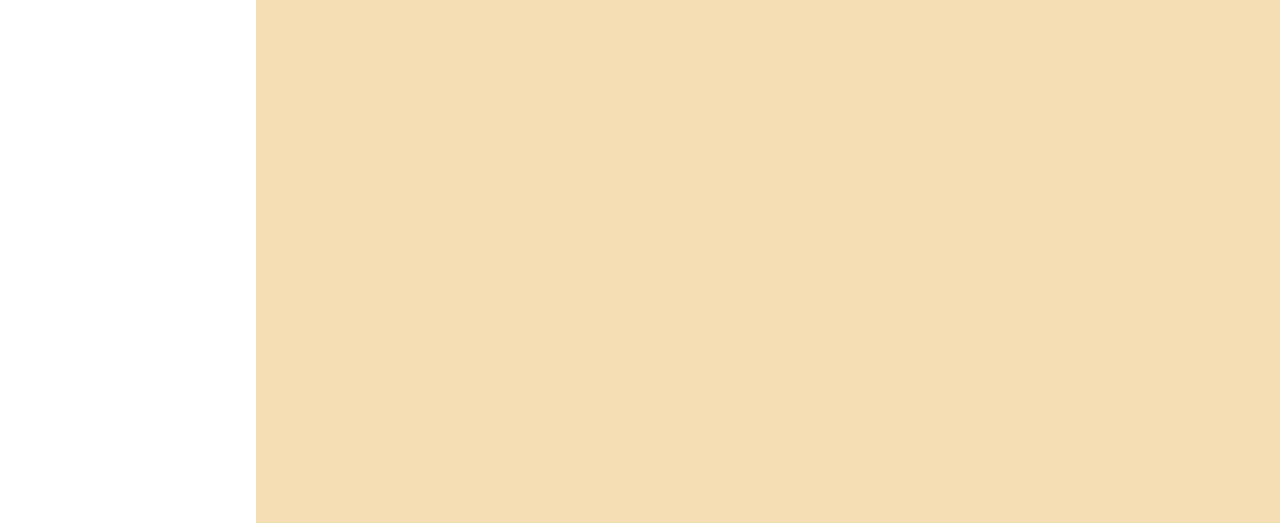
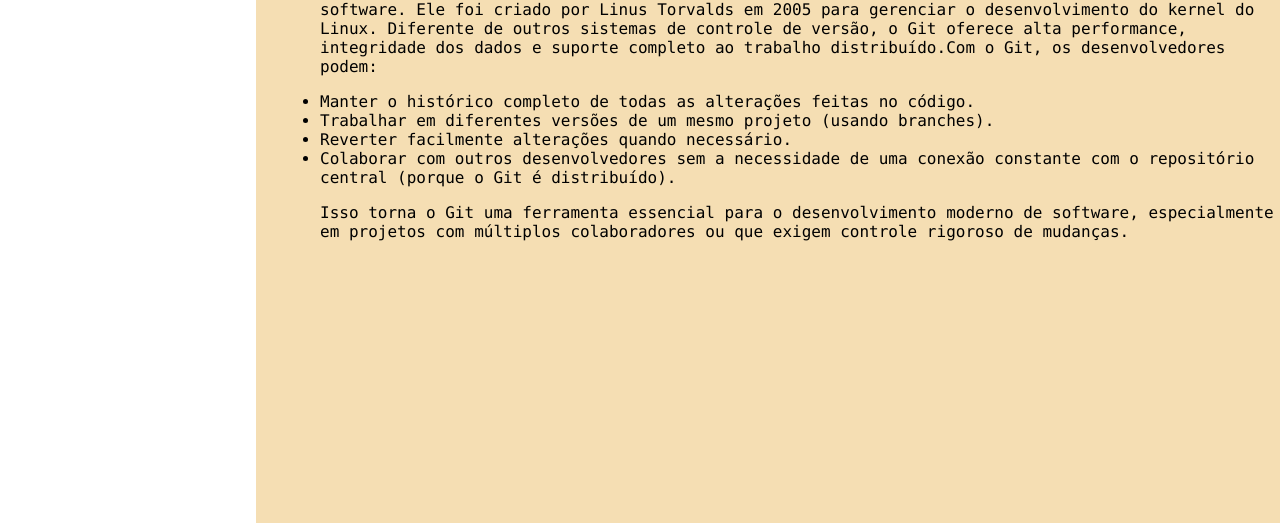
Before and after one commit to Ian-ige/git-basico, a plain HTML site: page index.html in a window 1280 px wide. Shown: the part 277-800 px from the top of the page. Drawn offline with Linux system fonts and the light colour scheme.

Commit message:
texto o que e git adicionado

```diff
--- a/css/style.css
+++ b/css/style.css
@@ -17,6 +17,7 @@
 /*---------------*/
 #content{
     display: flex;
+    padding-left: 25%;
     align-items: center;
     flex-direction: column;
     flex-wrap: wrap;
@@ -29,6 +30,10 @@
     margin-bottom: 5vh;
     width: 100px;
     height:100px;
+}
+.oqueegit ul{
+ margin-top: 2vh;
+ margin-bottom: 2vh;
 }
 /*---------------*/
 #side-bar{
--- a/index.html
+++ b/index.html
@@ -51,6 +51,24 @@
     <div id="content">
         <img src="img/git.png" class="img1-text">
         <h1 class="title">O que é git?</h1>
+        <span class="oqueegit">O Git é um sistema de controle de versão distribuído, amplamente utilizado no desenvolvimento de software. Ele foi criado por Linus Torvalds em 2005 para gerenciar o desenvolvimento do kernel do Linux. Diferente de outros sistemas de controle de versão, o Git oferece alta performance, integridade dos dados e suporte completo ao trabalho distribuído.Com o Git, os desenvolvedores podem:
+<ul>
+    <li>
+Manter o histórico completo de todas as alterações feitas no código.
+</li>
+    <li>
+Trabalhar em diferentes versões de um mesmo projeto (usando branches).
+</li>
+    <li>
+Reverter facilmente alterações quando necessário.
+</li>
+    <li>
+Colaborar com outros desenvolvedores sem a necessidade de uma conexão constante com o repositório central (porque o Git é distribuído).
+</li>
+</ul>
+Isso torna o Git uma ferramenta essencial para o desenvolvimento moderno de software, especialmente em projetos com múltiplos colaboradores ou que exigem controle rigoroso de mudanças.
+</span>
+    <div class="line"></div>
     </div>
    </div>
 
```
